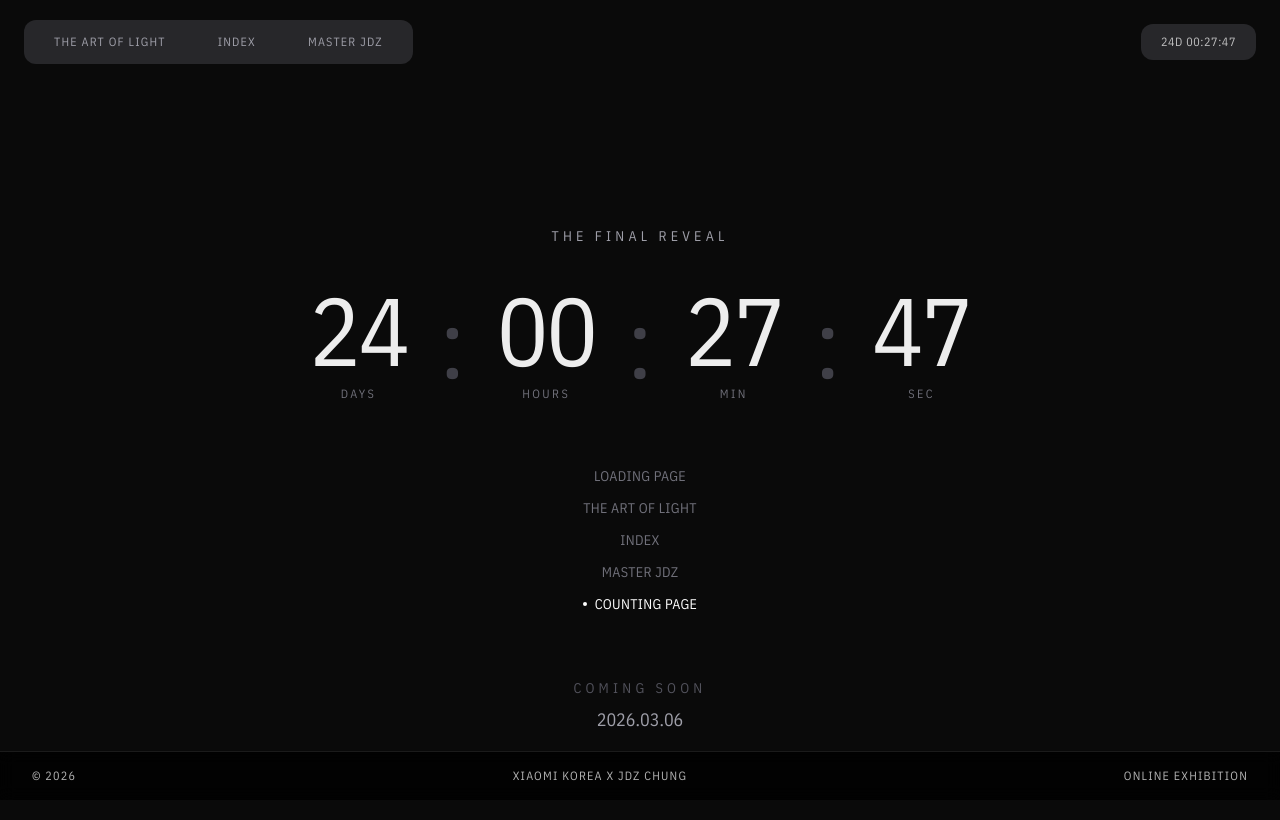
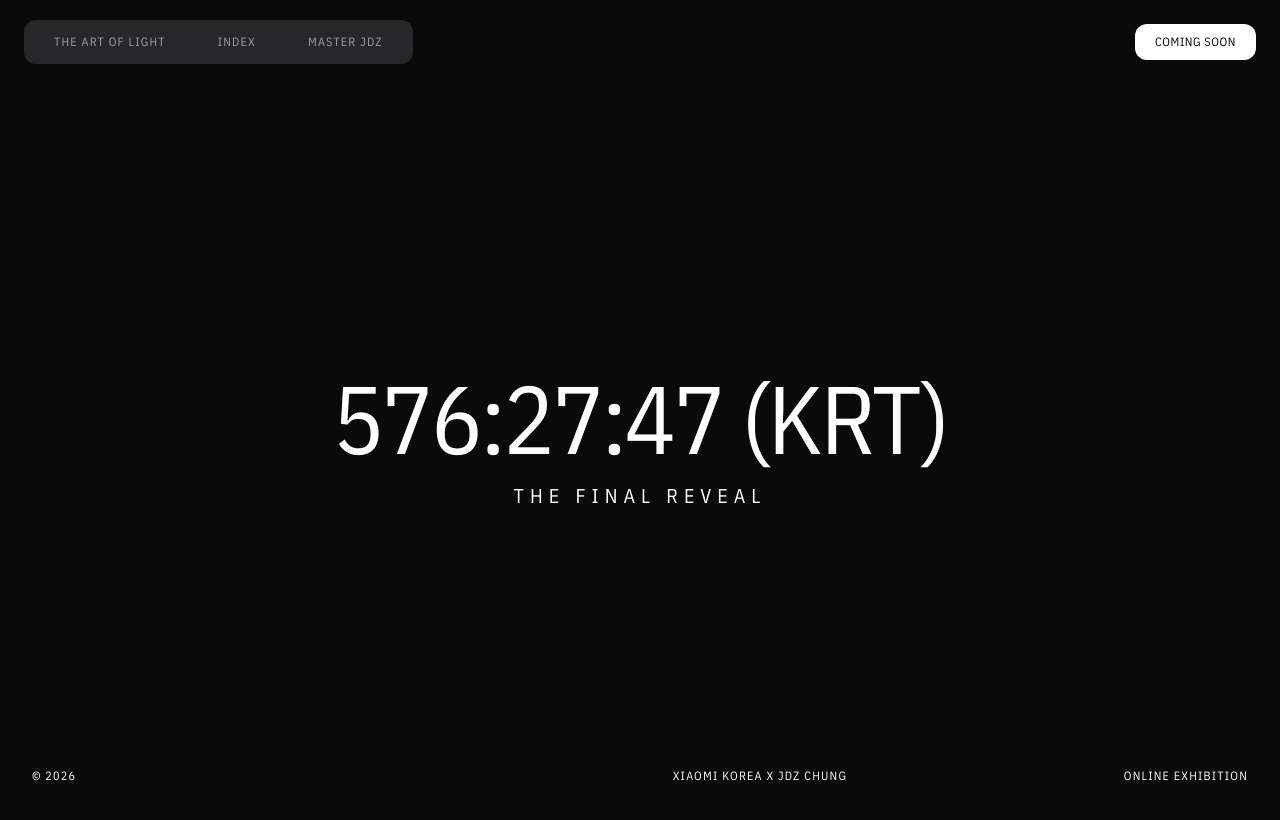
Before and after one commit to CodyMan0/minji-website, a Next.js app: page /countdown in a window 1280 px wide. Shown: the top 820 px of the page. Built offline with nearby package versions, Linux system fonts and the light colour scheme.

Commit message:
style : 카운트 다운 페이지

```diff
--- a/src/app/(exhibition)/countdown/page.tsx
+++ b/src/app/(exhibition)/countdown/page.tsx
@@ -1,116 +1,25 @@
 "use client";
 
-import Link from "next/link";
-import { motion } from "framer-motion";
 import { useCountdown } from "@/hooks/useCountdown";
-import { useTypewriter } from "@/hooks/useTypewriter";
 import { LAUNCH_DATE } from "@/lib/constants";
-
-const NAV_ITEMS = [
-  { label: "Loading page", href: "/" },
-  { label: "The art of light", href: "/exhibition" },
-  { label: "Index", href: "/gallery" },
-  { label: "Master JDZ", href: "/master" },
-  { label: "Counting page", href: "/countdown", current: true },
-];
 
 export default function CountdownPage() {
   const { days, hours, minutes, seconds } = useCountdown(LAUNCH_DATE);
-  const { displayText } = useTypewriter("THE FINAL REVEAL", 80, 0);
 
-  const padNumber = (num: number) => String(num).padStart(2, "0");
+  const pad = (n: number) => String(n).padStart(2, "0");
+
+  // Total hours including days
+  const totalHours = days * 24 + hours;
+  const display = `${pad(totalHours)}:${pad(minutes)}:${pad(seconds)} (KRT)`;
 
   return (
-    <div className="min-h-screen flex flex-col items-center justify-center px-4">
-      {/* Section 1: Countdown Timer */}
-      <motion.div
-        initial={{ opacity: 0, scale: 0.95 }}
-        animate={{ opacity: 1, scale: 1 }}
-        transition={{ duration: 0.8, ease: "easeOut" }}
-        className="flex flex-col items-center gap-8"
-      >
-        {/* Top Label with Typewriter Effect */}
-        <div className="text-sm uppercase tracking-[0.3em] text-zinc-400 min-h-[1.5rem]">
-          {displayText}
-        </div>
-
-        {/* Countdown Numbers */}
-        <div className="flex items-center gap-4 md:gap-8">
-          {/* Days */}
-          <div className="flex flex-col items-center">
-            <div className="text-6xl md:text-8xl font-light tracking-tight">
-              {padNumber(days)}
-            </div>
-            <div className="text-xs uppercase tracking-[0.2em] text-zinc-500 mt-2">
-              DAYS
-            </div>
-          </div>
-
-          <div className="text-6xl md:text-8xl font-light text-zinc-700">:</div>
-
-          {/* Hours */}
-          <div className="flex flex-col items-center">
-            <div className="text-6xl md:text-8xl font-light tracking-tight">
-              {padNumber(hours)}
-            </div>
-            <div className="text-xs uppercase tracking-[0.2em] text-zinc-500 mt-2">
-              HOURS
-            </div>
-          </div>
-
-          <div className="text-6xl md:text-8xl font-light text-zinc-700">:</div>
-
-          {/* Minutes */}
-          <div className="flex flex-col items-center">
-            <div className="text-6xl md:text-8xl font-light tracking-tight">
-              {padNumber(minutes)}
-            </div>
-            <div className="text-xs uppercase tracking-[0.2em] text-zinc-500 mt-2">
-              MIN
-            </div>
-          </div>
-
-          <div className="text-6xl md:text-8xl font-light text-zinc-700">:</div>
-
-          {/* Seconds */}
-          <div className="flex flex-col items-center">
-            <div className="text-6xl md:text-8xl font-light tracking-tight">
-              {padNumber(seconds)}
-            </div>
-            <div className="text-xs uppercase tracking-[0.2em] text-zinc-500 mt-2">
-              SEC
-            </div>
-          </div>
-        </div>
-      </motion.div>
-
-      {/* Section 2: Navigation Links */}
-      <nav className="mt-16 flex flex-col items-center gap-3">
-        {NAV_ITEMS.map((item) => (
-          <Link
-            key={item.href}
-            href={item.href}
-            className={`text-sm uppercase tracking-wide transition-colors flex items-center gap-2 ${
-              item.current
-                ? "text-white"
-                : "text-zinc-500 hover:text-white"
-            }`}
-          >
-            {item.current && (
-              <span className="w-1 h-1 rounded-full bg-white" />
-            )}
-            {item.label}
-          </Link>
-        ))}
-      </nav>
-
-      {/* Section 3: "coming soon" text */}
-      <div className="mt-16 flex flex-col items-center gap-2">
-        <div className="text-sm uppercase tracking-[0.3em] text-zinc-600">
-          coming soon
-        </div>
-        <div className="text-lg text-zinc-400">2026.03.06</div>
-      </div>
+    <div className="min-h-[calc(100vh-5rem)] flex flex-col items-center justify-center">
+      <h1 className="text-5xl md:text-7xl lg:text-8xl font-light tracking-tight text-white tabular-nums">
+        {display}
+      </h1>
+      <p className="mt-4 text-xl uppercase tracking-[0.3em] text-white">
+        THE FINAL REVEAL
+      </p>
     </div>
   );
 }
--- a/src/components/layout/BottomBar.tsx
+++ b/src/components/layout/BottomBar.tsx
@@ -2,10 +2,10 @@
 
 export default function BottomBar() {
   return (
-    <footer className="fixed bottom-0 left-0 right-0 z-50 px-8 py-4 bg-black/80 backdrop-blur-sm border-t border-white/10">
-      <div className="flex items-center justify-between text-xs uppercase tracking-widest text-white/70">
+    <footer className="fixed bottom-0 left-0 right-0 z-50 px-8 py-4">
+      <div className="flex items-center justify-between text-xs uppercase tracking-widest text-white">
         <div>© 2026</div>
-        <div>XIAOMI KOREA X JDZ CHUNG</div>
+        <div className="ml-80">XIAOMI KOREA X JDZ CHUNG</div>
         <div>ONLINE EXHIBITION</div>
       </div>
     </footer>
--- a/src/components/layout/Navigation.tsx
+++ b/src/components/layout/Navigation.tsx
@@ -46,9 +46,13 @@ export default function Navigation() {
         </div>
         <Link
           href="/countdown"
-          className="bg-zinc-800 rounded-xl px-5 py-2.5 text-xs tracking-wider text-white/70 tabular-nums hover:text-white transition-colors"
+          className={`rounded-xl px-5 py-2.5 text-xs tracking-wider tabular-nums transition-colors ${
+            pathname === "/countdown"
+              ? "bg-white text-black"
+              : "bg-zinc-800 text-white/70 hover:text-white"
+          }`}
         >
-          {countdown}
+          {pathname === "/countdown" ? "COMING SOON" : countdown}
         </Link>
       </div>
     </nav>
```
Also changed, not shown: .omc/state/subagent-tracking.json, coming button.png (added), count.png (added).
